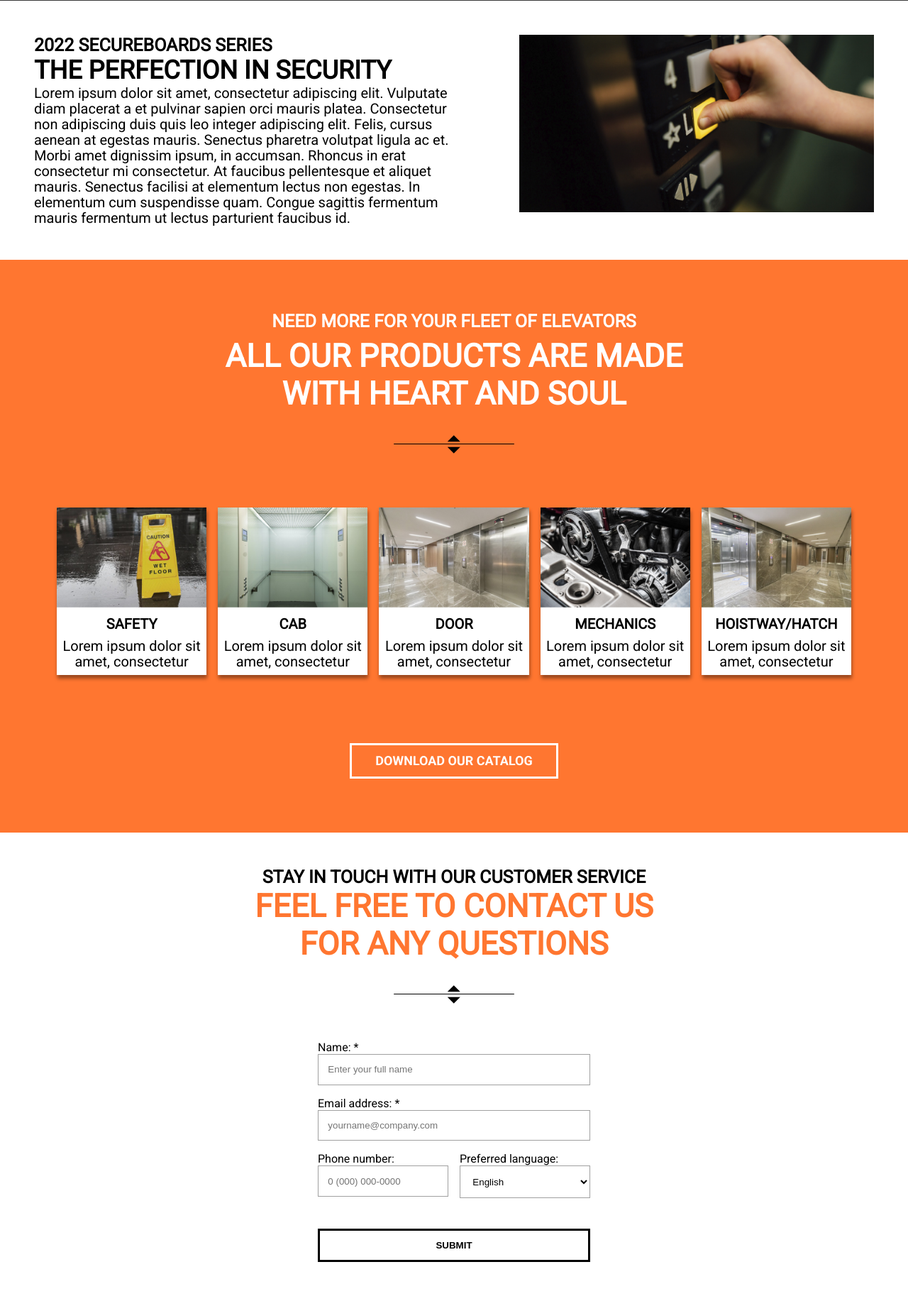
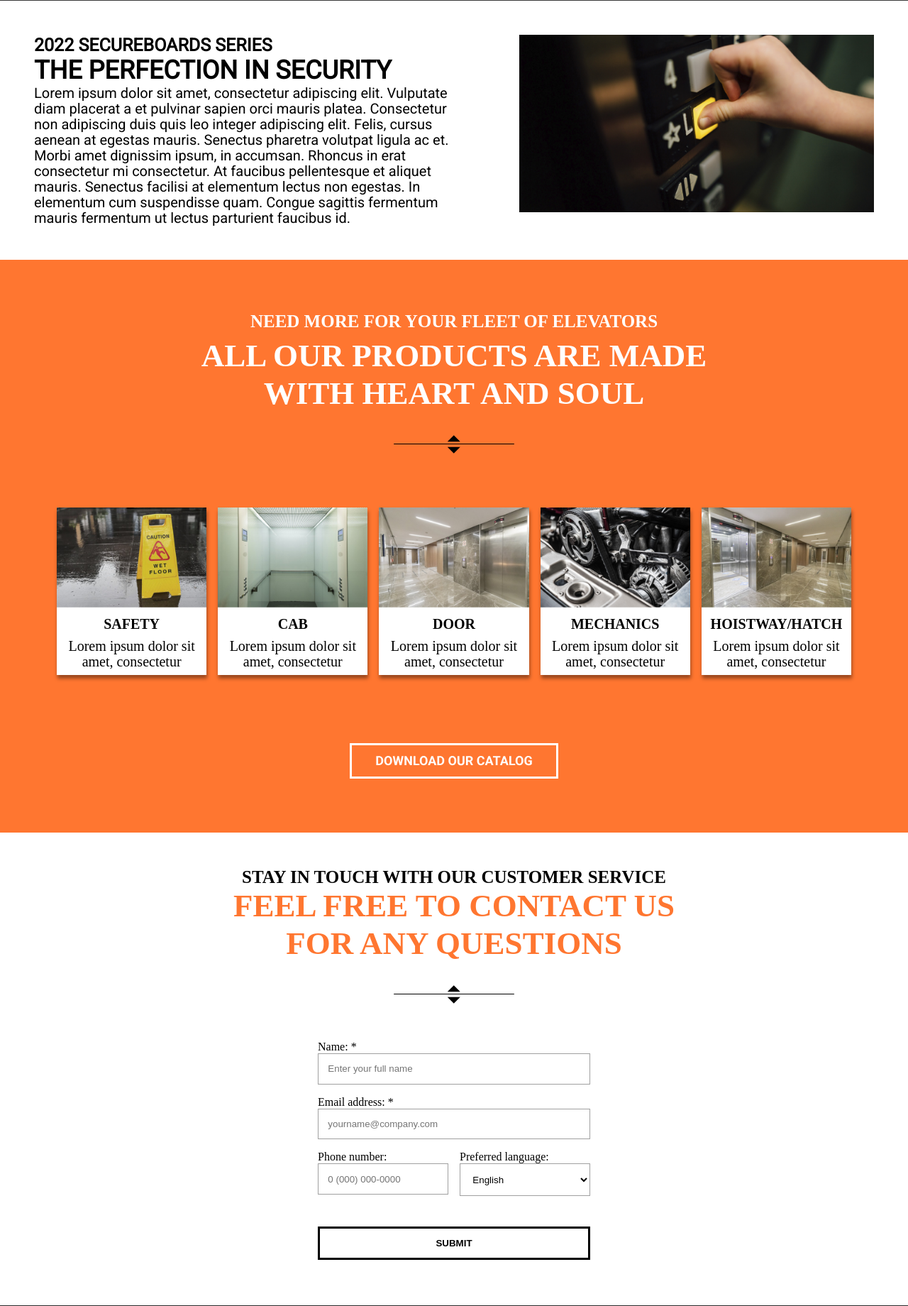
Before and after one commit to BrancheDeboua/Sublight_Engines_Landing_Page, a PHP site: page / in a window 1280 px wide; the page is wider, and only the part inside the window is pictured. Shown: the part 1793-3633 px from the top of that part at 71% size. Run offline with PHP 8.4, Linux system fonts and the light colour scheme.

Commit message:
final change before delivery

```diff
--- a/css/main.css
+++ b/css/main.css
@@ -1,6 +1,6 @@
 body{
+    /* body has some margin by default */
     margin: 0;
-    font-family: 'Roboto';
     padding-bottom: 0.5em;
 }
 
@@ -52,7 +52,6 @@ p{
 .banner ul li a{
     font-weight: 700;
     font-size: 16px;
-    /*line-height: 19px;*/
     text-align: center;
     text-transform: uppercase;
     color: #FFFFFF;
```
Also changed, not shown: index.html (+17 -0 lines), README.md.
